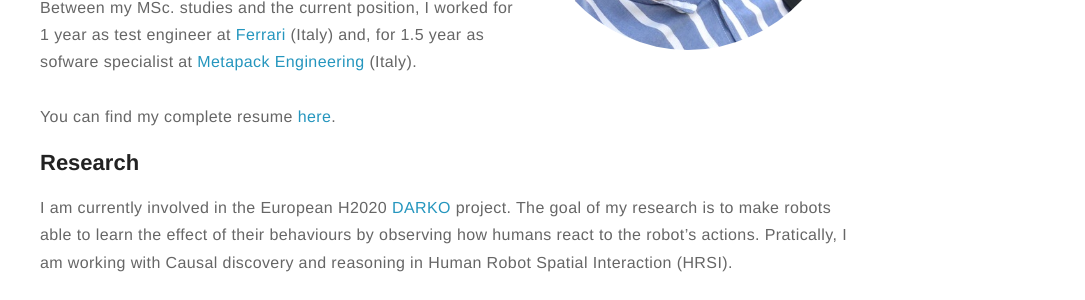
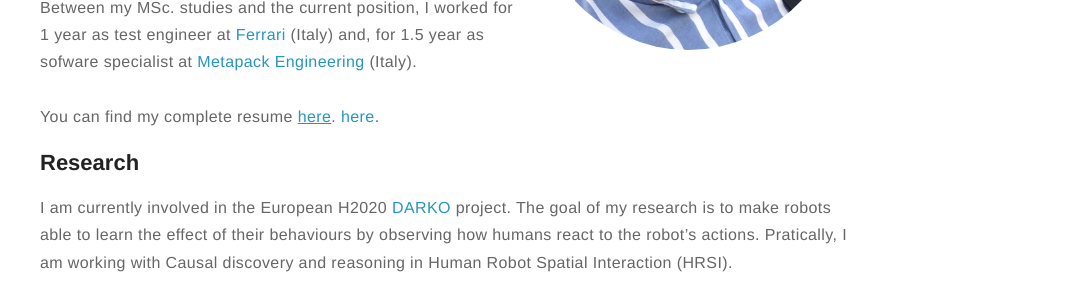
Before and after one commit to lcastri/lcastri.github.io, a Jekyll site: the page built from about.md, in a window 1280 px wide. Shown: the part 420-720 px from the top of the page, without its empty margins (195-1280 px from the left). Built offline with Jekyll 4.4.1, drawn with Linux system fonts in a browser that asks for light colours; nearby versions of some CDN libraries.

Commit message:
new link cv

```diff
--- a/about.md
+++ b/about.md
@@ -11,7 +11,8 @@ I graduated from Sapienza University of Rome (Italy) with a MSc in “Control En
 <br><br>
 Between my MSc. studies and the current position, I worked for 1 year as test engineer at <a class="ext_link" href="https://www.ferrari.com/">Ferrari</a> (Italy) and, for 1.5 year as sofware specialist at <a class="ext_link" href="https://www.metapack.it/">Metapack Engineering</a> (Italy).
 <br><br>
-You can find my complete resume <a class="ext_link" href="https://github.com/lcastri/lcastri.github.io/blob/master/cv.pdf">here</a>.
+You can find my complete resume <a class="link" data-title="{{ site.cv }}" href="cv.pdf" target="_blank" rel="noopener">here</a>.
+<a class="ext_link" href="https://github.com/lcastri/lcastri.github.io/blob/master/cv.pdf">here</a>.
 </p>
 
 <h2>Research</h2>
```
